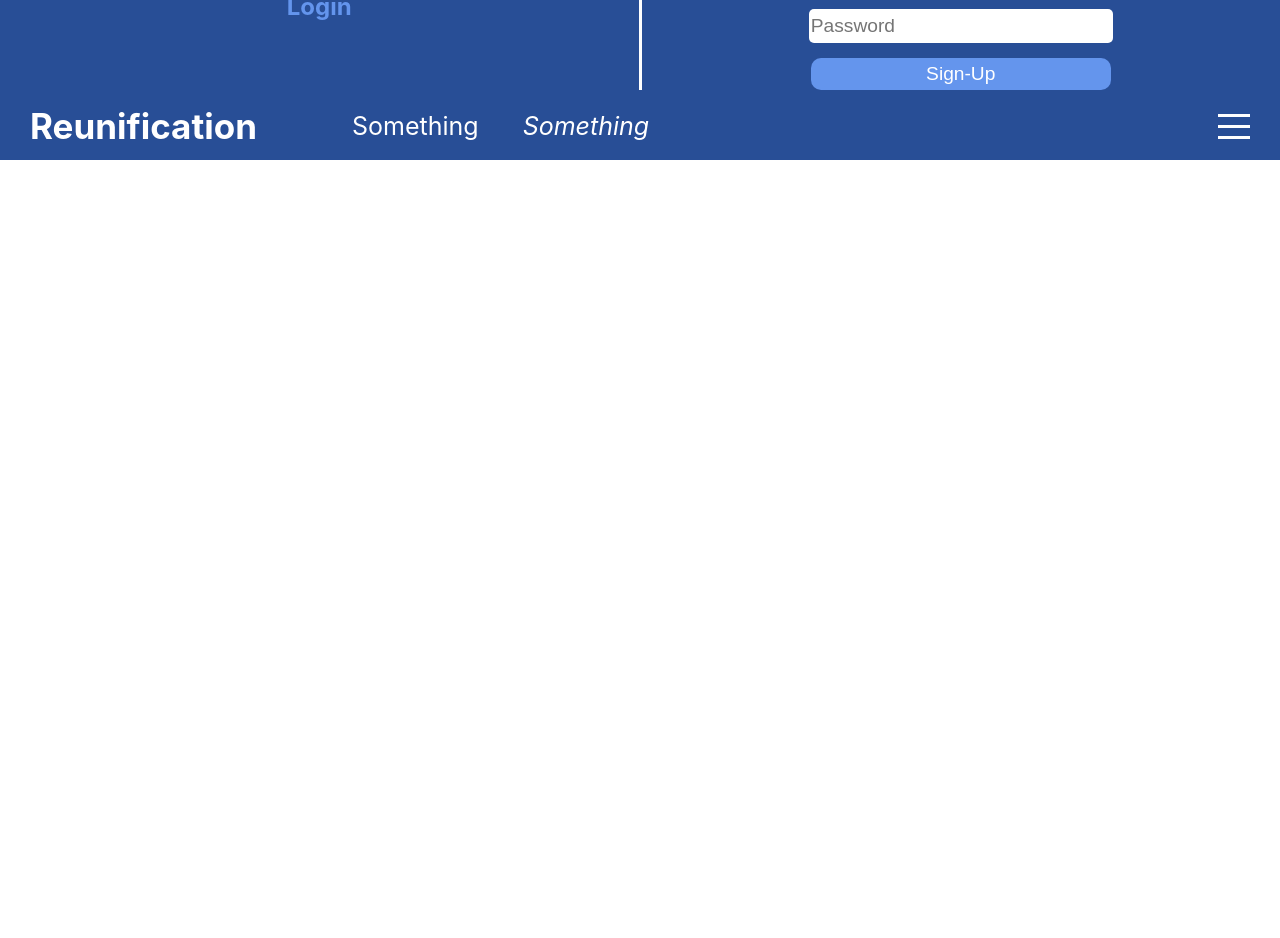
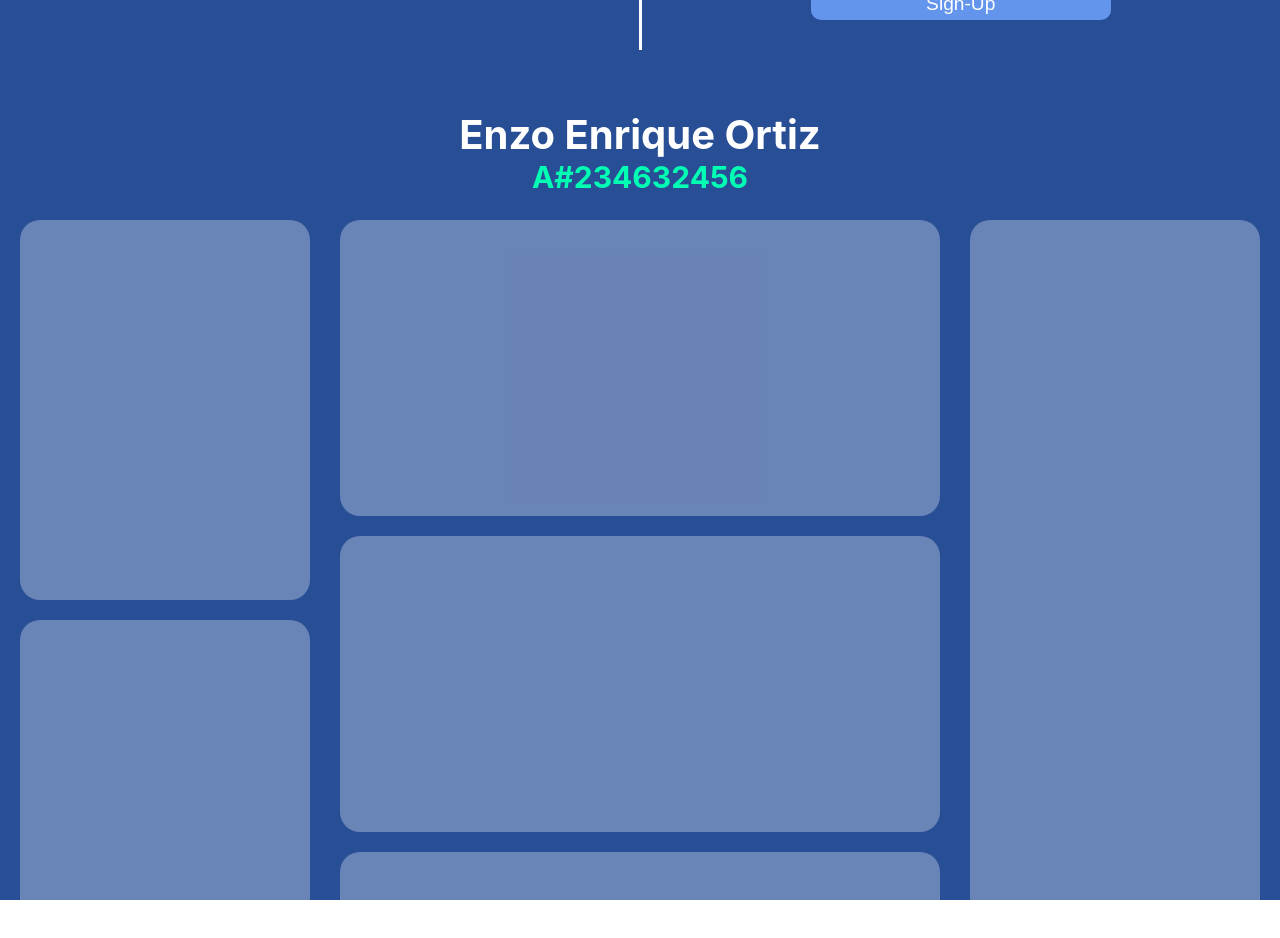
Before and after one commit to MariachiMES/RU-React, a React (Create React App) app: page / in a window 1280 px wide. Shown: the part 1020-1958 px from the top of the page. Before the commit the page ends 1182 px from the top, so only its background shows below. Built offline with nearby package versions, Linux system fonts and the light colour scheme.

Commit message:
dashboard layout

```diff
--- a/src/App.jsx
+++ b/src/App.jsx
@@ -18,7 +18,6 @@ function App() {
         <Header />
         <Login />
         <Signup />
-        <Navbar />
         <Dashboard />
         <Census />
       </div>
--- a/src/components/dashboard/dashboard.jsx
+++ b/src/components/dashboard/dashboard.jsx
@@ -1,5 +1,26 @@
 import "./dashboard.scss";
 
 export default function Dashboard() {
-  return <div className="dashboard"></div>;
+  return (
+    <div className="dashboard">
+      <div className="header">
+        <h1>Enzo Enrique Ortiz</h1>
+        <h3>A#234632456</h3>
+      </div>
+      <div className="wrapper">
+        <div className="left">
+          <div className="case-status"></div>
+          <div className="exception"></div>
+        </div>
+        <div className="middle">
+          <div className="demographics"></div>
+          <div className="sponsor"></div>
+          <div className="smarty-streets"></div>
+        </div>
+        <div className="right">
+          <div className="taskbar"></div>
+        </div>
+      </div>
+    </div>
+  );
 }
--- a/src/components/dashboard/dashboard.scss
+++ b/src/components/dashboard/dashboard.scss
@@ -0,0 +1,106 @@
+@import "../../global.scss";
+
+.dashboard {
+  width: 100%;
+  height: 100vh;
+  background-color: $mainColor;
+
+  .header {
+    align-items: center;
+    display: flex;
+    width: 100%;
+    top: 0;
+    flex-direction: column;
+    height: 100px;
+
+    h1 {
+      color: white;
+      font-size: 40px;
+      margin-bottom: 0px;
+      margin-top: 10px;
+    }
+    h3 {
+      margin-top: 0px;
+      font-size: 30px;
+      color: rgb(0, 255, 179);
+    }
+  }
+  .wrapper {
+    display: flex;
+    position: relative;
+    height: 100%;
+    width: 100%;
+
+    .left {
+      display: flex;
+      position: relative;
+      flex: 0.25;
+      height: 100%;
+      margin-left: 10px;
+      margin-top: 10px;
+      margin-bottom: 10px;
+      flex-direction: column;
+
+      .case-status {
+        background-color: rgba(255, 255, 255, 0.3);
+        display: flex;
+        flex: 0.5;
+        margin: 10px;
+        border-radius: 20px;
+      }
+      .exception {
+        background-color: rgba(255, 255, 255, 0.3);
+        display: flex;
+        flex: 0.5;
+        margin: 10px;
+        border-radius: 20px;
+      }
+    }
+    .middle {
+      display: flex;
+      position: relative;
+      flex: 0.5;
+      height: 100%;
+      margin: 10px;
+      flex-direction: column;
+
+      .demographics {
+        background-color: rgba(255, 255, 255, 0.3);
+        display: flex;
+        flex: 0.4;
+        margin: 10px;
+        border-radius: 20px;
+      }
+      .sponsor {
+        background-color: rgba(255, 255, 255, 0.3);
+        display: flex;
+        flex: 0.4;
+        margin: 10px;
+        border-radius: 20px;
+      }
+      .smarty-streets {
+        background-color: rgba(255, 255, 255, 0.3);
+        display: flex;
+        flex: 0.2;
+        margin: 10px;
+        border-radius: 20px;
+      }
+    }
+    .right {
+      display: flex;
+      position: relative;
+      flex: 0.25;
+      margin-right: 10px;
+      margin-top: 10px;
+      margin-bottom: 10px;
+
+      .taskbar {
+        background-color: rgba(255, 255, 255, 0.3);
+        display: flex;
+        flex: 1;
+        margin: 10px;
+        border-radius: 20px;
+      }
+    }
+  }
+}
--- a/src/components/navbar/navbar.scss
+++ b/src/components/navbar/navbar.scss
@@ -5,7 +5,7 @@
   color: white;
   width: 100%;
   height: 70px;
-  position: relative;
+  position: fixed;
   top: 0;
   z-index: 2;
   transition: all 2s ease;
--- a/src/components/signup/signup.scss
+++ b/src/components/signup/signup.scss
@@ -1,12 +1,12 @@
 @import "../../global.scss";
 .signup {
   background-color: $mainColor;
+  height: 50vh;
   .signin {
     background-color: $mainColor;
     display: flex;
 
     .wrapper {
-      height: 40vh;
       h1 {
         color: white;
         font-size: 70px;
```
